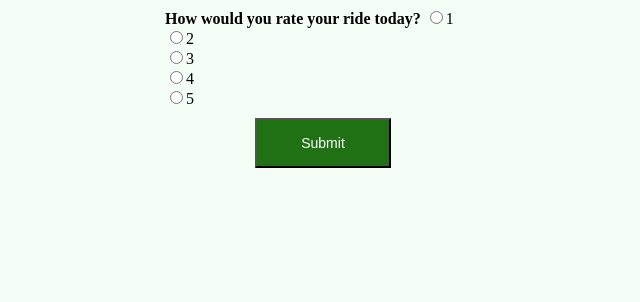
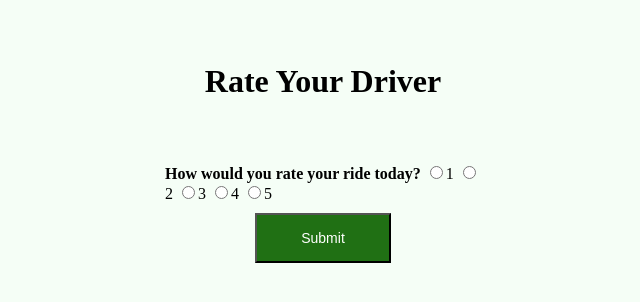
Before and after one commit to estefania-ai/487-ESAARI, a Flask app: template templates/rateride.html in a window 1280 px wide. Shown: the top 302 px of the page, without its empty margins (317-957 px from the left). Run offline with Flask 2, Linux system fonts and the light colour scheme; the template is opened without the code that fills it, so the values that code supplies are empty.

Commit message:
ratedriver updates

```diff
--- a/templates/rateride.html
+++ b/templates/rateride.html
@@ -5,19 +5,15 @@
 {% endblock %}
 
 {% block body %}
+<h1>Rate Your Driver</h1>
 <div class="content">
 <form action="{{ url_for('')}}" method="POST" class="content" >
     <b>How would you rate your ride today?</b>
     <input type="radio" name="driverRideRating" value="1star">1
-    <br>
     <input type="radio" name="driverRideRating" value="2star">2
-    <br>
     <input type="radio" name="driverRideRating" value="3star">3
-    <br>
     <input type="radio" name="driverRideRating" value="4star">4
-    <br>
     <input type="radio" name="driverRideRating" value="5star">5
-    <br>
     <button type="submit" value="passengerRating">Submit</button>
 </form>
 </div>
```
